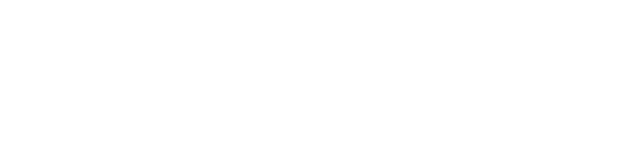
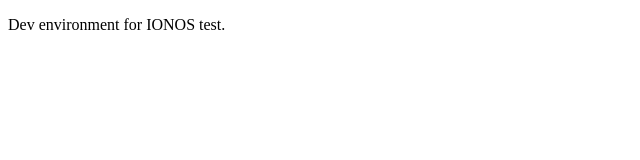
Before and after one commit to dquqalla/ionos-website, a plain HTML site: page index.html in a window 1280 px wide. Shown: the whole page, without its empty margins (0-640 px from the left). Drawn offline with Linux system fonts and the light colour scheme.

Commit message:
Testing dev pipeline

```diff
--- a/index.html
+++ b/index.html
@@ -5,6 +5,6 @@
     <title>Title</title>
 </head>
 <body>
-
+<p>Dev environment for IONOS test.</p>
 </body>
 </html>
```
